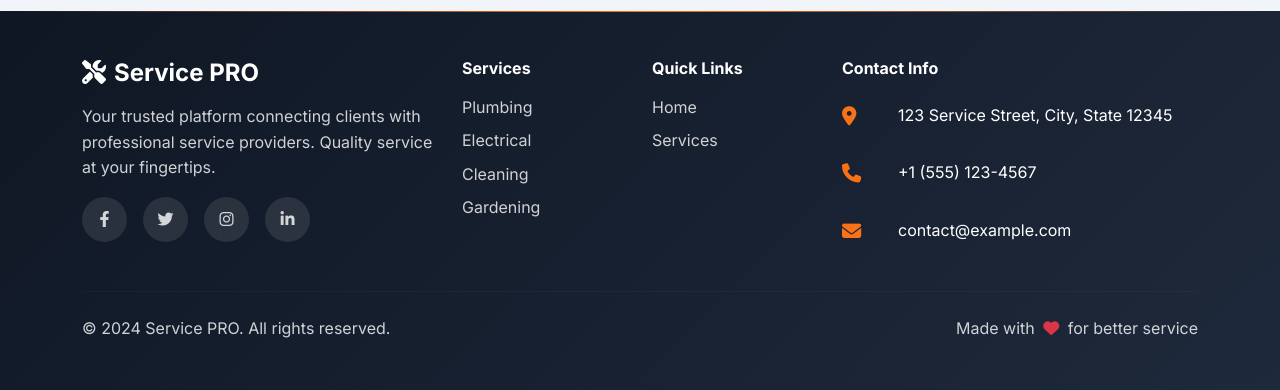
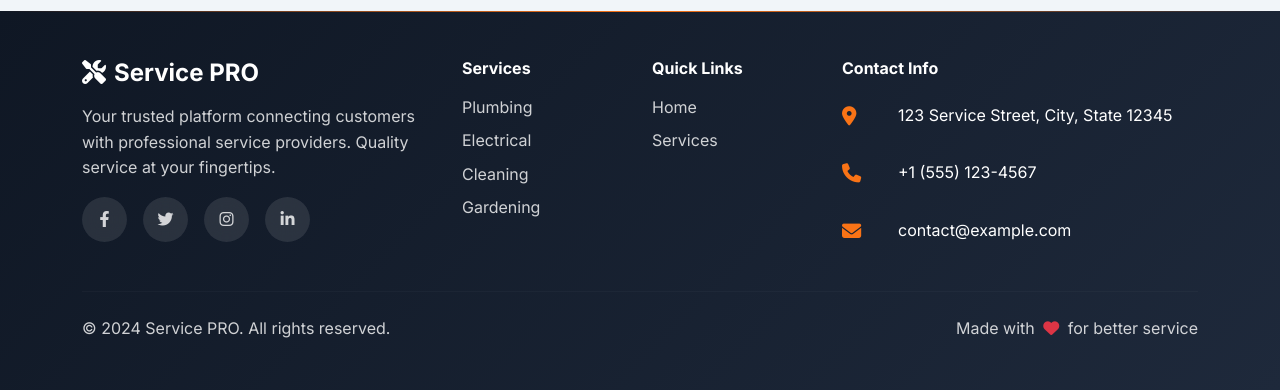
Before and after one commit to aleksandrbliznov/ServiceNEW2, a Flask app: page / in a window 1280 px wide. Shown: the part 4202-4592 px from the top of the page. Run offline with Flask 3, Linux system fonts and the light colour scheme; a user stored in the database is signed in.

Commit message:
Update base.html

```diff
--- a/templates/base.html
+++ b/templates/base.html
@@ -778,8 +778,8 @@
                             <i class="fas fa-tools me-2"></i>Service PRO
                         </h4>
                         <p>
-                            Your trusted platform connecting clients with professional service providers.
-                            Quality service at your fingertips.
+                            {{ _('Your trusted platform connecting customers with professional service providers.') }}
+                            {{ _('Quality service at your fingertips.') }}
                         </p>
 
                         <!-- Social Media Links -->
```
